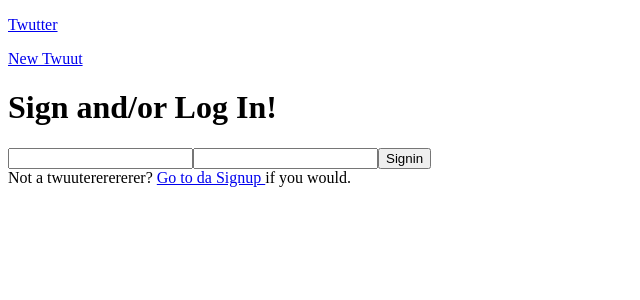
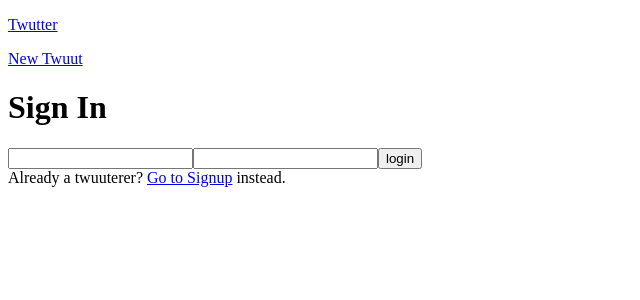
Before and after one commit to Palealmond/auth-tut, a React (Create React App) app in the folder client/: page /auth/signin in a window 1280 px wide. Shown: the top 300 px of the page, without its empty margins (0-640 px from the left). Built offline with nearby package versions, Linux system fonts and the light colour scheme.

Commit message:
sign in page

```diff
--- a/client/src/api/users.js
+++ b/client/src/api/users.js
@@ -4,3 +4,10 @@ export async function getProfile(handle) {
   const response = await api.get(`/user/${handle}`)
   return response.data
 }
+
+export async function signin(username, password) {
+  const response = await api.post('/auth/signin', {
+    username, password
+  })
+  return response.data
+}
--- a/client/src/pages/Signin.jsx
+++ b/client/src/pages/Signin.jsx
@@ -1,18 +1,37 @@
+import { useState } from "react";
 import { Link } from "react-router-dom";
+import { signin } from '../api/users'
 
 export default function Signin() {
+  const [text, setText] = useState('')
+  const [password, setPassword] = useState('')
+
+  async function handleSubmit(e) {
+    e.preventdefault()
+    const response = await signin(text, password)
+    console.log(response);
+  }
+
   return (
     <div>
-      <h1>Sign and/or Log In!</h1>
-      <form>
-        <input type="text" />
-        <input type="password" />
-        <button>Signin</button>
+      <h1>Sign In</h1>
+      <form onSubmit={handleSubmit}>
+        <input
+          type="text"
+          value={text}
+          onChange={e => setText(e.target.value)}
+        />
+        <input
+          type="password"
+          value={password}
+          onChange={e => setPassword(e.target.value)}
+        />
+        <button>login</button>
       </form>
       <span>
-        {'Not a twuutererererer? '}
-        <Link to="/auth/signin">{'Go to da Signup '}</Link>
-        if you would.
+        {'Already a twuuterer? '}
+        <Link to="/auth/signup">Go to Signup</Link>
+        {' instead.'}
       </span>
     </div>
   )
```
